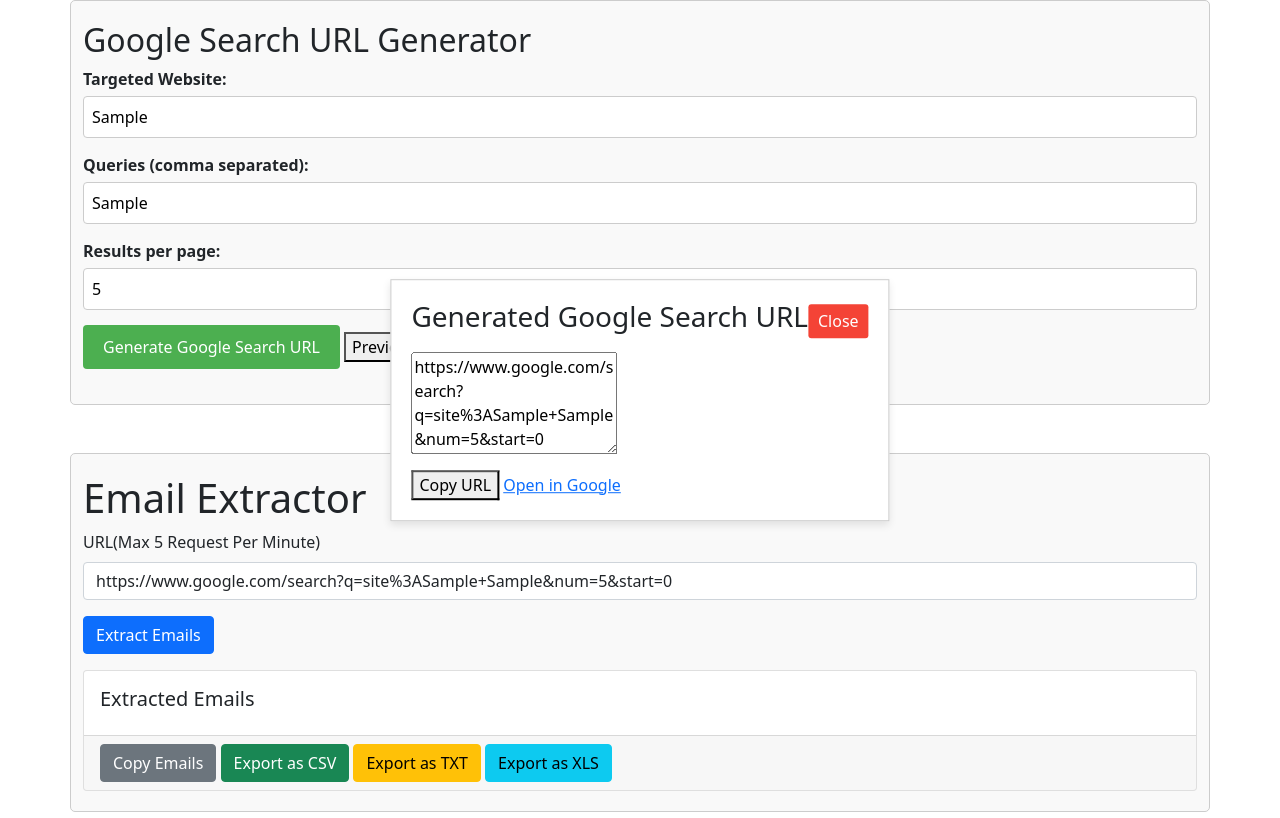
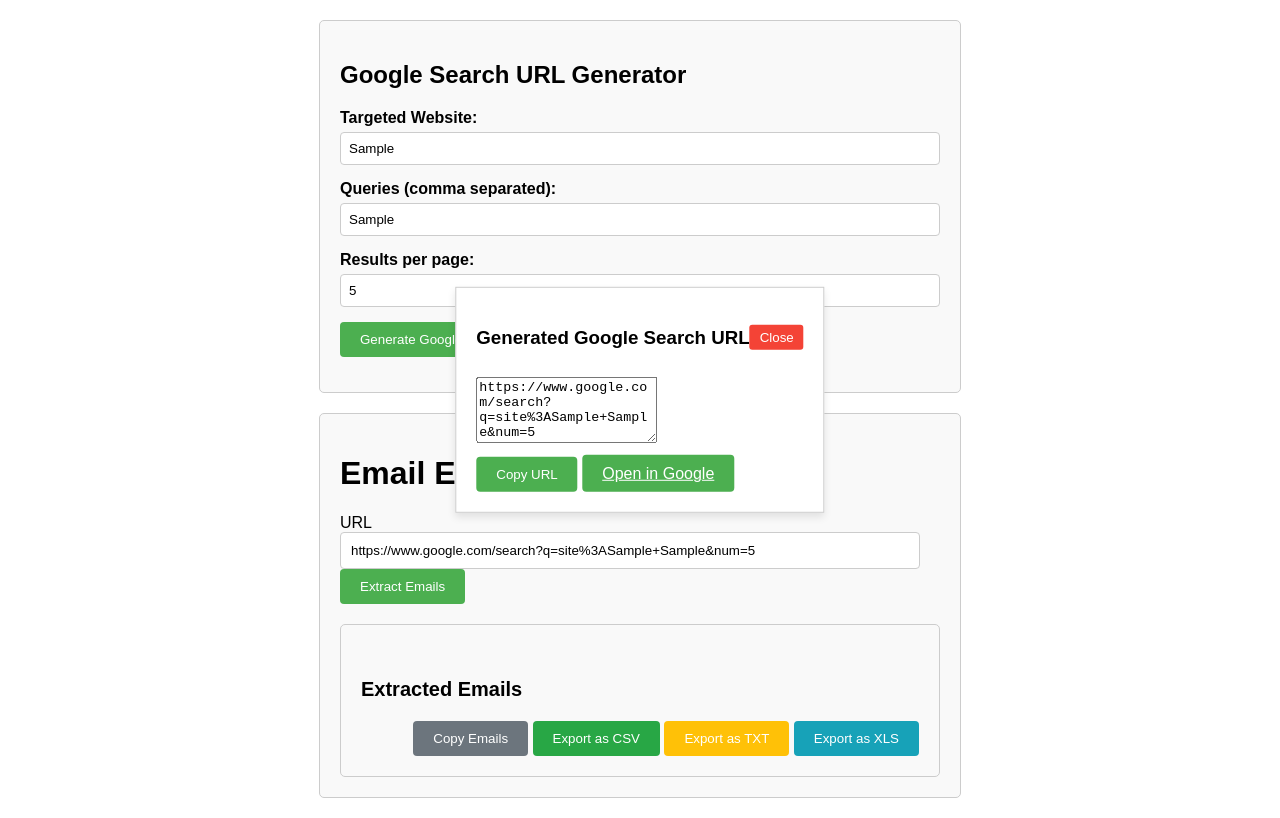
Before and after one commit to Pjdwsazzad/p2ilab-Email-Exporter, a website: page public/index.html in a window 1280 px wide. Both pictures are taken after typing "Sample", "Sample", "5" into the empty fields and a click on the input "Generate Google Search URL". Drawn offline with nearby package versions, Linux system fonts and the light colour scheme.

Commit message:
index.html

```diff
--- a/public/index.html
+++ b/public/index.html
@@ -3,13 +3,14 @@
 <head>
 <meta charset="UTF-8">
 <meta name="viewport" content="width=device-width, initial-scale=1.0">
-  <title>Combined HTML Example</title>
+<title>Combined HTML - Google Search URL Generator & Email Extractor</title>
 <style>
-    /* CSS styles from both HTML documents can be combined here */
+/* Global Styles */
 body {
     font-family: Arial, sans-serif;
     margin: 20px;
 }
+
 .container {
     max-width: 600px;
     margin: auto;
@@ -17,24 +18,31 @@
     border: 1px solid #ccc;
     border-radius: 5px;
     background-color: #f9f9f9;
+    margin-bottom: 20px;
 }
+
 .form-group {
     margin-bottom: 15px;
 }
+
 .form-group label {
     display: block;
     font-weight: bold;
     margin-bottom: 5px;
 }
+
 .form-group input[type="text"],
-    .form-group input[type="number"] {
+.form-group input[type="number"],
+.form-group input[type="url"] {
     width: 100%;
     padding: 8px;
     border: 1px solid #ccc;
     border-radius: 4px;
     box-sizing: border-box;
 }
-    .form-group input[type="submit"] {
+
+.form-group input[type="submit"],
+.btn {
     background-color: #4CAF50;
     color: white;
     padding: 10px 20px;
@@ -42,9 +50,12 @@
     border-radius: 4px;
     cursor: pointer;
 }
-    .form-group input[type="submit"]:hover {
+
+.form-group input[type="submit"]:hover,
+.btn:hover {
     background-color: #45a049;
 }
+
 .popup {
     display: none;
     position: fixed;
@@ -57,15 +68,18 @@
     box-shadow: 0 4px 8px rgba(0, 0, 0, 0.1);
     z-index: 1000;
 }
+
 .popup.active {
     display: block;
 }
+
 .popup-header {
     display: flex;
     justify-content: space-between;
     align-items: center;
     margin-bottom: 10px;
 }
+
 .close-button {
     background-color: #f44336;
     color: white;
@@ -74,42 +88,90 @@
     border-radius: 3px;
     cursor: pointer;
 }
+
 .close-button:hover {
     background-color: #d32f2f;
 }
+
 .email-card {
-      max-height: 300px;
+    max-height: 200px;
     overflow-y: auto;
 }
-    .loader {
-        display: none;
-        border: 5px solid #f3f3f3;
-        border-radius: 50%;
-        border-top: 5px solid #3498db;
-        width: 50px;
-        height: 50px;
-        animation: spin 1s linear infinite;
-        position: fixed;
-        left: 50%;
-        top: 50%;
-        transform: translate(-50%, -50%);
-        z-index: 999;
+
+.card {
+    margin-top: 20px;
+    border: 1px solid #ccc;
+    border-radius: 5px;
+    padding: 20px;
+    background-color: #f9f9f9;
 }
-    @keyframes spin {
-        0% { transform: rotate(0deg); }
-        100% { transform: rotate(360deg); }
+
+.card-title {
+    font-size: 1.25rem;
+    margin-bottom: 10px;
 }
-    #time-limit {
-        font-size: 12px;
-        color: #999;
-        margin-top: 5px;
+
+.card-footer {
+    margin-top: 10px;
+    text-align: right;
 }
+
+.btn-secondary {
+    background-color: #6c757d;
+    color: white;
+    border: none;
+}
+
+.btn-secondary:hover {
+    background-color: #5a6268;
+}
+
+.btn-success {
+    background-color: #28a745;
+    color: white;
+    border: none;
+}
+
+.btn-success:hover {
+    background-color: #218838;
+}
+
+.btn-warning {
+    background-color: #ffc107;
+    color: white;
+    border: none;
+}
+
+.btn-warning:hover {
+    background-color: #e0a800;
+}
+
+.btn-info {
+    background-color: #17a2b8;
+    color: white;
+    border: none;
+}
+
+.btn-info:hover {
+    background-color: #138496;
+}
+    input[type="url"] {
+        width: calc(100% - 20px);
+        padding: 10px;
+        border: 1px solid #ccc;
+        border-radius: 4px;
+        box-sizing: border-box;
+        transition: border-color 0.3s ease;
+    }
+
+    input[type="url"]:focus {
+        border-color: #4CAF50;
+    }
+
 </style>
-  <link rel="stylesheet" href="https://cdnjs.cloudflare.com/ajax/libs/bootstrap/5.1.3/css/bootstrap.min.css">
 </head>
 <body>
 
-<!-- First HTML content (Google Search URL Generator) -->
 <div class="container">
     <h2>Google Search URL Generator</h2>
     <form id="googleSearchForm" onsubmit="generateURL(event)">
@@ -126,35 +188,19 @@
             <input type="number" id="resultsPerPage" name="resultsPerPage" placeholder="Enter results per page" min="1" max="100" required>
         </div>
         <div class="form-group">
-            <input type="submit" value="Generate Google Search URL">
-            <button type="button" onclick="previousPage()">Previous Page</button>
-            <button type="button" onclick="nextPage()">Next Page</button>
+            <input type="submit" value="Generate Google Search URL" class="btn">
         </div>
     </form>
 </div>
 
-<div id="popup" class="popup">
-    <div class="popup-header">
-        <h3>Generated Google Search URL</h3>
-        <button class="close-button" onclick="closePopup()">Close</button>
-    </div>
-    <textarea id="generatedUrl" rows="4" readonly></textarea>
-    <div style="margin-top: 10px;">
-        <button onclick="copyUrl()">Copy URL</button>
-        <a id="openInGoogle" href="#" target="_blank">Open in Google</a>
-    </div>
-</div>
-
-<!-- Second HTML content (Email Extractor) -->
-<div class="container mt-5">
+<div class="container">
     <h1>Email Extractor</h1>
     <form id="email-form" class="mb-3">
         <div class="mb-3">
-        <label for="url" class="form-label">URL(Max 5 Request Per Minute)</label>
-        <input type="url" class="form-control" id="url" name="url" required>
+            <label for="url" class="form-label">URL</label>
+            <input type="url" class="form-control" id="url" name="url" placeholder="Paste generated Google search URL here" required>
         </div>
         <button type="submit" class="btn btn-primary">Extract Emails</button>
-      <div id="time-limit" style="font-size: 12px; color: #999; margin-top: 5px;"></div>
     </form>
     <div id="email-container" class="card">
         <div class="card-body">
@@ -168,15 +214,21 @@
             <button id="export-xls" class="btn btn-info">Export as XLS</button>
         </div>
     </div>
-    <div class="loader" id="loader"></div>
+</div>
+
+<div id="popup" class="popup">
+    <div class="popup-header">
+        <h3>Generated Google Search URL</h3>
+        <button class="close-button" onclick="closePopup()">Close</button>
+    </div>
+    <textarea id="generatedUrl" rows="4" readonly></textarea>
+    <div style="margin-top: 10px;">
+        <button onclick="copyUrl()" class="btn">Copy URL</button>
+        <a id="openInGoogle" href="#" target="_blank" class="btn btn-primary">Open in Google</a>
+    </div>
 </div>
 
 <script>
-  // JavaScript from both HTML documents can be combined here
-  let currentPage = 1;
-  let lastRequestTime = 0;
-  const maxRequestsPerMinute = 10; // Adjust this as needed
-
 function generateURL(event) {
     event.preventDefault();
 
@@ -187,27 +239,15 @@
 
     var encodedSite = encodeURIComponent('site:' + site);
     var encodedQuery = encodeURIComponent(queries);
-      var googleUrl = 'https://www.google.com/search?q=' + encodedSite + '+' + encodedQuery + '&num=' + resultsPerPage + '&start=' + ((currentPage - 1) * resultsPerPage);
+    var googleUrl = 'https://www.google.com/search?q=' + encodedSite + '+' + encodedQuery + '&num=' + resultsPerPage;
 
     document.getElementById('generatedUrl').value = googleUrl;
     document.getElementById('openInGoogle').href = googleUrl;
 
+    // Automatically insert generated URL into Email Extractor form
+    document.getElementById('url').value = googleUrl;
+
     document.getElementById('popup').classList.add('active');
-
-      // Set the generated URL into the Email Extractor URL field
-      document.getElementById('url').value = googleUrl;
-  }
-
-  function previousPage() {
-    if (currentPage > 1) {
-      currentPage--;
-      generateURL(event);
-    }
-  }
-
-  function nextPage() {
-    currentPage++;
-    generateURL(event);
 }
 
 function closePopup() {
@@ -221,27 +261,13 @@
 
     alert('URL copied to clipboard!');
 }
+</script>
 
+<script>
 document.getElementById('email-form').addEventListener('submit', async function (event) {
     event.preventDefault();
     const url = document.getElementById('url').value;
-      const loader = document.getElementById('loader');
-      const timeLimit = document.getElementById('time-limit');
-
-      // Check if enough time has passed since the last request
-      const currentTime = new Date().getTime();
-      const timeSinceLastRequest = currentTime - lastRequestTime;
-      if (timeSinceLastRequest < (60 * 1000) / maxRequestsPerMinute) {
-        const waitTime = Math.ceil(((60 * 1000) / maxRequestsPerMinute - timeSinceLastRequest) / 1000);
-        timeLimit.textContent = `Please wait ${waitTime} seconds before making another request.`;
-        return;
-      }
-
     try {
-        // Show loader
-        loader.style.display = 'block';
-
-        // Make request
         const response = await fetch('/extract-emails', {
             method: 'POST',
             headers: {
@@ -262,11 +288,6 @@
         }
     } catch (error) {
         console.error('Error:', error);
-      } finally {
-        // Hide loader and update last request time
-        loader.style.display = 'none';
-        lastRequestTime = new Date().getTime();
-        timeLimit.textContent = ''; // Clear time limit message
     }
 });
 
@@ -294,6 +315,18 @@
         console.error('Could not copy text: ', err);
     });
 }
+
+function exportToFile(data, filename, mimeType) {
+    const blob = new Blob([data.join('\n')], { type: mimeType });
+    const url = window.URL.createObjectURL(blob);
+    const a = document.createElement('a');
+    a.style.display = 'none';
+    a.href = url;
+    a.download = filename;
+    document.body.appendChild(a);
+    a.click();
+    window.URL.revokeObjectURL(url);
+}
 </script>
 
 </body>
```
Lines whose indentation alone changed are shown as unchanged.
